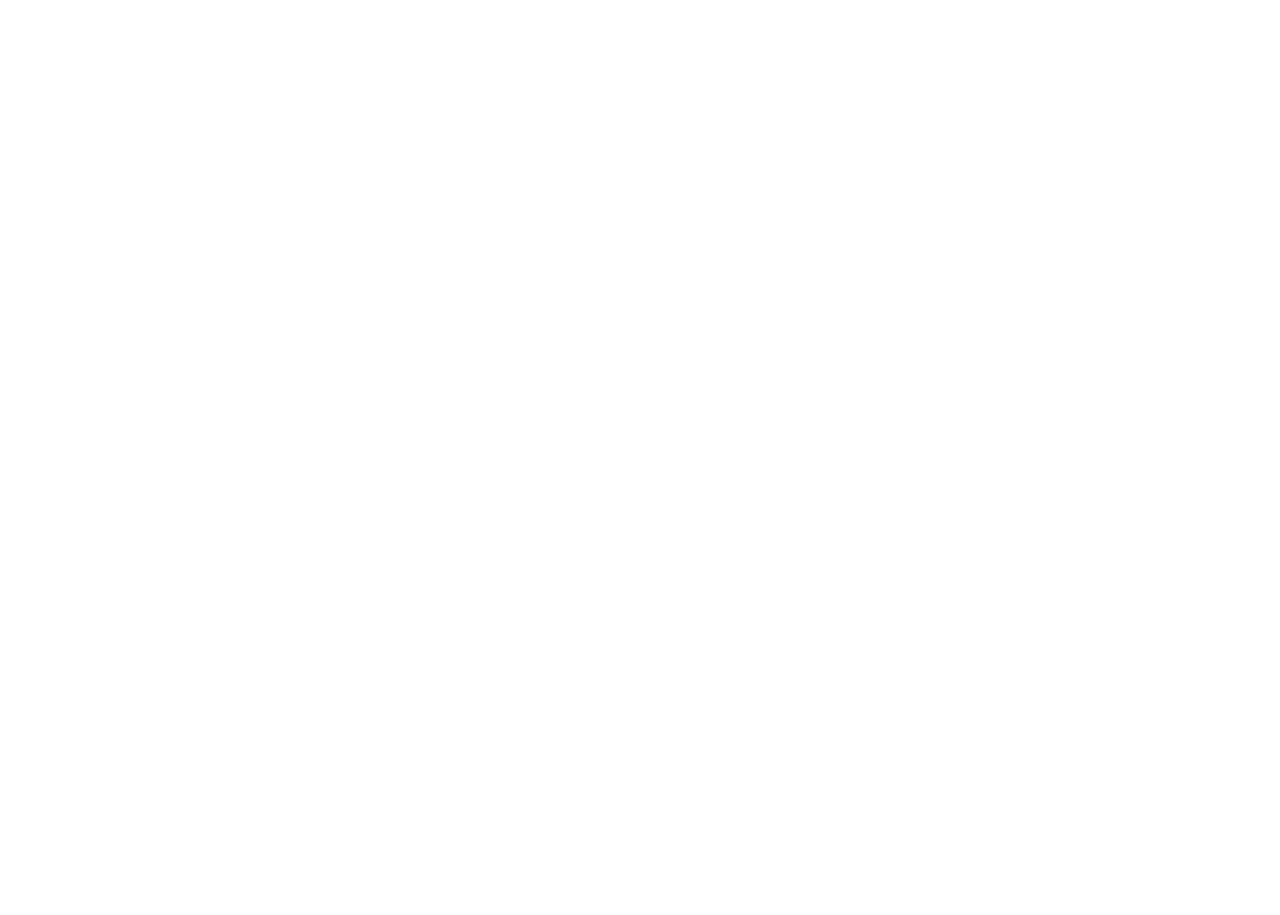
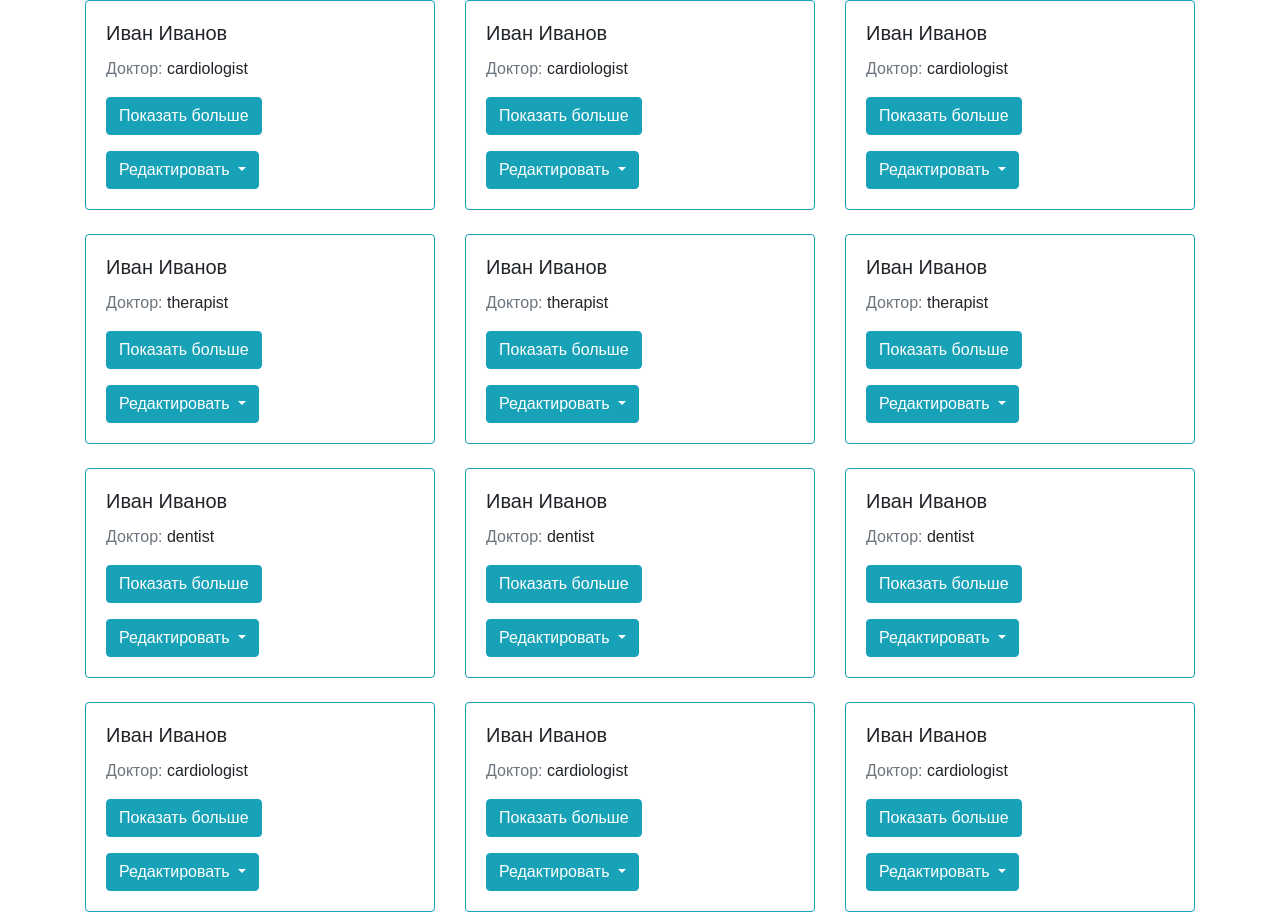
Before and after one commit to OlhaTitova/Project_Cards, a plain HTML site: page index.html in a window 1280 px wide. Shown: the top 915 px of the page. Before the commit the page ends 800 px from the top, so only its background shows below. Drawn offline with nearby package versions, Linux system fonts and the light colour scheme.

Commit message:
add class,createVisit

```diff
--- a/index.html
+++ b/index.html
@@ -5,14 +5,51 @@
     <meta charset="UTF-8">
     <meta name="viewport" content="width=device-width, initial-scale=1.0">
     <title>Project Card</title>
-    <link href="https://cdn.jsdelivr.net/npm/bootstrap@5.0.0-beta1/dist/css/bootstrap.min.css" rel="stylesheet"
-        integrity="sha384-giJF6kkoqNQ00vy+HMDP7azOuL0xtbfIcaT9wjKHr8RbDVddVHyTfAAsrekwKmP1" crossorigin="anonymous">
+    <link rel="stylesheet" href="https://cdn.jsdelivr.net/npm/bootstrap@4.5.3/dist/css/bootstrap.min.css"
+        integrity="sha384-TX8t27EcRE3e/ihU7zmQxVncDAy5uIKz4rEkgIXeMed4M0jlfIDPvg6uqKI2xXr2" crossorigin="anonymous">
     <link rel="stylesheet" href="/css/style.css">
 </head>
 
 <body>
 
-    <script src="/js/main.js"></script>
+    <!-- Task board -->
+
+    <section class="visits">
+        <div class="container">
+            <div class="row row-cols-3" id="items-row">
+            </div>
+        </div>
+
+        <div class="modal fade" id="exampleModal" tabindex="-1" role="dialog" aria-labelledby="exampleModalLabel"
+            aria-hidden="true">
+            <div class="modal-dialog">
+                <div class="modal-content">
+                    <div class="modal-header">
+                        <h5 class="modal-title">Удаление</h5>
+                        <button type="button" class="close" data-dismiss="modal" aria-label="Close">
+                            <span aria-hidden="true">&times;</span>
+                        </button>
+                    </div>
+                    <div class="modal-body">
+                        <p>Вы уверенны, что хотите удалить визит?</p>
+                    </div>
+                    <div class="modal-footer">
+                        <button type="button" class="btn btn-secondary" data-dismiss="modal">Нет</button>
+                        <button id="confirm" type="button" class="btn btn-primary">Да, удалить визит</button>
+                    </div>
+                </div>
+            </div>
+        </div>
+    </section>
+
+
+    <script src="https://code.jquery.com/jquery-3.5.1.slim.min.js"
+        integrity="sha384-DfXdz2htPH0lsSSs5nCTpuj/zy4C+OGpamoFVy38MVBnE+IbbVYUew+OrCXaRkfj"
+        crossorigin="anonymous"></script>
+    <script src="https://cdn.jsdelivr.net/npm/bootstrap@4.5.3/dist/js/bootstrap.bundle.min.js"
+        integrity="sha384-ho+j7jyWK8fNQe+A12Hb8AhRq26LrZ/JpcUGGOn+Y7RsweNrtN/tE3MoK7ZeZDyx"
+        crossorigin="anonymous"></script>
+    <script src="/js/main.js" type="module"></script>
 </body>
 
 </html>
--- /dev/null
+++ b/js/cardsClass.js
@@ -0,0 +1,54 @@
+class Visit {
+    constructor(name, doctor, title, description ){
+        this.name = name;
+        this.doctor = doctor;
+        this.title = title;
+        this.description = description;
+    }
+}
+
+class  VisitCardiologist extends Visit {
+    constructor(name, title, description, age, bp, bmi, pd) {
+        super(name, 'cardiologist', title, description);
+        this.age = age;
+        this.bp = bp;
+        this.bmi = bmi;
+        this.pd = pd;
+    }
+
+    renderVisit () {
+        return `
+            <p class="card-text"><span class="text-secondary">Возраст:</span> ${this.age}</p>
+            <p class="card-text"><span class="text-secondary">Обычное давление:</span> ${this.bp}</p>
+            <p class="card-text"><span class="text-secondary">Индекс массы тела:</span> ${this.bmi}</p>
+            <p class="card-text"><span class="text-secondary">Перенесенные заболевания сердечно-сосудистой системы:</span> ${this.pd}</p>`;
+            }
+}
+
+class VisitTherapist extends Visit {
+    constructor(name, title, description, age) {
+        super(name, 'therapist', title, description);
+        this.age = age;
+    }
+
+    renderVisit () {
+        return `<p class="card-text"><span class="text-secondary">Возраст:</span> ${this.age}</p>`;
+    }
+}
+
+class VisitDentist extends Visit {
+    constructor(name, title, description, data) {
+        super(name, 'dentist', title, description);
+        this.data = data;
+    }
+
+    renderVisit () {
+        return  `<p class="card-text"><span class="text-secondary">Дата последнего визита:</span> ${this.data}</p>`;
+            }
+}
+
+export {
+    VisitTherapist,
+    VisitCardiologist,
+    VisitDentist
+};
--- /dev/null
+++ b/js/cardsFunctions.js
@@ -0,0 +1,134 @@
+import {VisitTherapist, VisitCardiologist, VisitDentist} from './cardsClass.js';
+// export {createVisit, deleteVizit, changeVizit, };
+
+
+
+async function getItems () {
+    const response = await fetch('../json/data.json');
+    const items = await response.json();
+    return items;
+}
+
+export async function createVisit(){
+
+    let allItems = await getItems();
+    const itemsRow = document.querySelector('#items-row');
+    itemsRow.innerHTML = '';
+
+
+
+
+
+    let visit;
+    allItems.forEach((item) => {
+        switch(item.doctor) {
+            case 'therapist':
+                visit = new VisitTherapist(item.name, item.title, item.description, item.age)
+                break;
+
+            case 'cardiologist':
+                visit = new VisitCardiologist(item.name, item.title, item.description, item.age, item.bp, item.bmi, item.pd)
+                break;
+
+            case 'dentist':
+                visit = new VisitDentist(item.name, item.title, item.description, item.data)
+                break;
+        }
+
+        const col = document.createElement('div');
+        col.classList.add('col', 'mb-4');
+        col.innerHTML = `
+            <div class="card border-info" id="${item.id}">
+                <div class="card-body">
+                    <h5 class="card-title">${item.name}</h5>
+                    <p class="card-text"><span class="text-secondary">Доктор:</span> ${item.doctor}</p>
+                    <div class="text-show-more mb-3" hidden>
+                        <p class="card-text"><span class="text-secondary">Цель визита:</span> ${item.title}</p>
+                        <p class="card-text"><span class="text-secondary">Описание визита:</span> ${item.description}</p>
+                        ${visit.renderVisit()}
+                    </div>
+                    <button type="button" class="btn btn-info mb-3 btn-show-more">Показать больше</button>
+
+                    <div class="dropdown">
+                        <button class="btn btn-info dropdown-toggle" type="button" id="dropdownMenu2"
+                            data-toggle="dropdown" aria-haspopup="true" aria-expanded="false">
+                            Редактировать
+                        </button>
+                        <div class="dropdown-menu" aria-labelledby="dropdownMenu2">
+                            <button class="dropdown-item btn change-card" type="button" data-id="${item.id}">Редактировать</button>
+                            <button class="dropdown-item btn btn-danger delete-card" type="button" data-toggle="modal" data-target="#exampleModal" data-id="${item.id}">Удалить</button>
+                        </div>
+                    </div>
+
+                </div>
+                </div>
+        `;
+
+        col.querySelector('.btn-show-more').addEventListener('click', showMore);
+        col.querySelector('.delete-card').addEventListener('click', deleteVizit);
+        col.querySelector('.change-card').addEventListener('click', changeVizit);
+
+        itemsRow.appendChild(col);
+    });
+}
+
+function showMore(e) {
+
+
+    const blockShowMore = e.target.previousElementSibling;
+    if(blockShowMore.hidden) {
+        blockShowMore.hidden = false;
+        e.target.textContent = "Скрыть";
+    }else {
+        blockShowMore.hidden = true;
+        e.target.textContent = "Показать больше";
+    }
+}
+
+
+async function deleteVizit(e) {
+
+
+    const btnConfirm = document.querySelector('#confirm');
+    console.log(btnConfirm);
+
+    // btnConfirm.onclick()
+
+// const sectionVisit = e.target.closest('.visits');
+
+    // console.log(${dataset.id});
+    // console.log(e.target.dataset.id)
+
+    // const cardId = e.target.dataset.id;
+
+    // const res = await fetch(`https://ajax.test-danit.com/api/cards/${cardId}`, {
+        //     method: 'DELETE'
+        // });
+
+        // if(res.status === 200) {
+
+
+        // confirm('Вы уверенны, что хотите удалить визит?');
+
+            e.target.closest(`[id="${e.target.dataset.id}"]`).remove();
+            // sectionVisit.querySelector(`[id="${sectionVisit.dataset.id}"]`).remove();
+
+
+    // }
+}
+
+async function changeVizit (e) {
+
+    // const cardId = e.target.dataset.id;
+
+    // const response = await fetch(``);
+
+    // create Modal
+
+    // const res = await fetch(`https://ajax.test-danit.com/api/cards/${cardId}`,
+
+    // );
+
+    // console.log(e.target.dataset.id);
+
+}
--- a/js/main.js
+++ b/js/main.js
@@ -0,0 +1,5 @@
+'use strict';
+
+import {createVisit} from './cardsFunctions.js';
+
+createVisit();
--- /dev/null
+++ b/json/data.json
@@ -0,0 +1,20 @@
+[
+{"id":1,"name":"Иван Иванов","doctor":"cardiologist", "title":"visit", "description":"колющая боль слева под ребрами","age": "32","bp":"120","bmi":"20","pd":"нет"},
+{"id":2,"name":"Иван Иванов","doctor":"cardiologist", "title":"visit","description":"потеря сознания","age": "33","bp":"100","bmi":"18","pd":"нет"},
+{"id":3,"name":"Иван Иванов","doctor":"cardiologist", "title":"visit","description":"отдышка","age": "68","bp":"140","bmi":"30","pd":"нет"},
+{"id":4,"name":"Иван Иванов","doctor":"therapist", "title":"visit","description":"справка в бассейн","age": "29"},
+{"id":5,"name":"Иван Иванов","doctor":"therapist", "title":"visit","description":"слабость","age": "39"},
+{"id":6,"name":"Иван Иванов","doctor":"therapist", "title":"visit","description":"боль в животе","age": "46"},
+{"id":7,"name":"Иван Иванов","doctor":"dentist", "title":"visit","description":"болит зуб","data": "12.12.2020"},
+{"id":8,"name":"Иван Иванов","doctor":"dentist", "title":"visit","description":"откололся кусок зуба","data": "15.07.2019"},
+{"id":9,"name":"Иван Иванов","doctor":"dentist", "title":"visit","description":"удаление зуба","data": "01..2020"},
+{"id":10,"name":"Иван Иванов","doctor":"cardiologist", "title":"visit", "description":"колющая боль слева под ребрами","age": "32","bp":"120","bmi":"20","pd":"нет"},
+{"id":11,"name":"Иван Иванов","doctor":"cardiologist", "title":"visit","description":"потеря сознания","age": "33","bp":"100","bmi":"18","pd":"нет"},
+{"id":12,"name":"Иван Иванов","doctor":"cardiologist", "title":"visit","description":"отдышка","age": "68","bp":"140","bmi":"30","pd":"нет"},
+{"id":13,"name":"Иван Иванов","doctor":"therapist", "title":"visit","description":"справка в бассейн","age": "29"},
+{"id":14,"name":"Иван Иванов","doctor":"therapist", "title":"visit","description":"слабость","age": "39"},
+{"id":15,"name":"Иван Иванов","doctor":"therapist", "title":"visit","description":"боль в животе","age": "46"},
+{"id":16,"name":"Иван Иванов","doctor":"dentist", "title":"visit","description":"болит зуб","data": "12.12.2020"},
+{"id":17,"name":"Иван Иванов","doctor":"dentist", "title":"visit","description":"откололся кусок зуба","data": "15.07.2019"},
+{"id":18,"name":"Иван Иванов","doctor":"dentist", "title":"visit","description":"удаление зуба","data": "01..2020"}
+]
```
